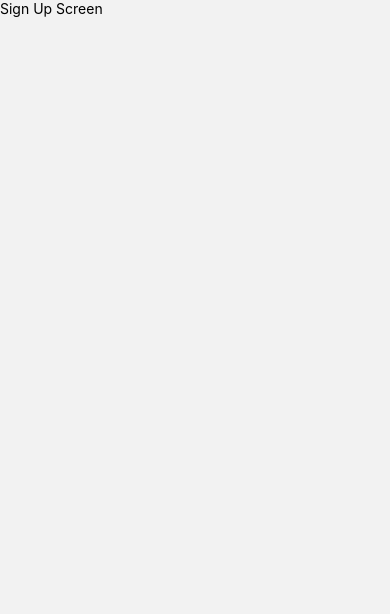
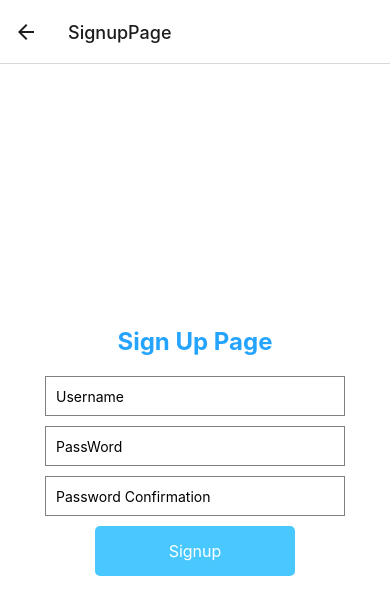
Before and after one commit to 2klips/PlanUp_front, a React Native app: screen /SignupPage in a window 390 px wide. Shown: the top 614 px of the page. Built offline with nearby package versions, Linux system fonts and the light colour scheme.

Commit message:
화면구성

```diff
--- a/App.js
+++ b/App.js
@@ -1,17 +1,16 @@
 import React from 'react';
-import {StyleSheet} from 'react-native';
 import { NavigationContainer } from '@react-navigation/native';
-import { createNativeStackNavigator } from '@react-navigation/native-stack';
 import AppNavigator from './src/navigation';
+import { AuthProvider } from './src/context/AuthContext';
 
 function App() {
-  return (
-    <NavigationContainer>
-      <AppNavigator />
-    </NavigationContainer>
-  );
+    return (
+        <AuthProvider>
+            <NavigationContainer>
+                <AppNavigator />
+            </NavigationContainer>
+        </AuthProvider>
+    );
 }
 
-const styles = StyleSheet.create({
-});
 export default App;
--- /dev/null
+++ b/src/context/AuthContext.js
@@ -0,0 +1,15 @@
+import React, { createContext, useState, useContext } from 'react';
+
+const AuthContext = createContext();
+
+export const AuthProvider = ({ children }) => {
+    const [isLoggedIn, setIsLoggedIn] = useState(false);
+
+    return (
+        <AuthContext.Provider value={{ isLoggedIn, setIsLoggedIn }}>
+            {children}
+        </AuthContext.Provider>
+    );
+};
+
+export const useAuth = () => useContext(AuthContext);
--- a/src/navigation/AuthNavigator.js
+++ b/src/navigation/AuthNavigator.js
@@ -8,8 +8,10 @@ const Stack = createNativeStackNavigator();
 function AuthNavigator() {
     return (
         <Stack.Navigator initialRouteName="LoginPage">
-            <Stack.Screen name="LoginPage" component={LoginPage} options={{ headerShown:false }}/>
-            <Stack.Screen name="SignupPage" component={SignupPage} options={{ headerShown:false }}/>
+            <Stack.Screen name="LoginPage" component={LoginPage} options={{ headerShown: true ,
+
+            }} />
+            <Stack.Screen name="SignupPage" component={SignupPage} options={{ headerShown: true }} />
         </Stack.Navigator>
     );
 }
--- a/src/navigation/MainNavigator.js
+++ b/src/navigation/MainNavigator.js
@@ -6,8 +6,8 @@ const Stack = createNativeStackNavigator();
 
 function MainNavigator() {
     return (
-        <Stack.Navigator initialRouteName="MainPage">
-            <Stack.Screen name="MainPage" component={MainPage} options={{ headerShown:false }}/>
+        <Stack.Navigator>
+            <Stack.Screen name="MainPage" component={MainPage} options={{ headerShown: false }} />
         </Stack.Navigator>
     );
 }
--- a/src/navigation/index.js
+++ b/src/navigation/index.js
@@ -1,12 +1,23 @@
 import React from 'react';
-import { NavigationContainer, StackRouter } from '@react-navigation/native';
+import { createNativeStackNavigator } from '@react-navigation/native-stack';
 import AuthNavigator from './AuthNavigator';
 import MainNavigator from './MainNavigator';
+import { useAuth } from '../context/AuthContext';
 
+const Stack = createNativeStackNavigator();
 
 function AppNavigator() {
-    const isLoggedIn = false;
-    return (isLoggedIn ? <MainNavigator /> : <AuthNavigator />);
+    const { isLoggedIn } = useAuth();
+
+    return (
+        <Stack.Navigator>
+            {isLoggedIn ? (
+                <Stack.Screen name="MainPage" component={MainNavigator} options={{ headerShown: false }} />
+            ) : (
+                <Stack.Screen name="Auth" component={AuthNavigator} options={{ headerShown: false }} />
+            )}
+        </Stack.Navigator>
+    );
 }
 
 export default AppNavigator;
--- a/src/pages/Login/LoginPage.js
+++ b/src/pages/Login/LoginPage.js
@@ -1,9 +1,10 @@
 import React from 'react';
-import { View, Button } from 'react-native';
+import { View, TextInput, TouchableOpacity, Text, StyleSheet } from 'react-native';
 import { useNavigation } from '@react-navigation/native';
+import { useAuth } from '../../context/AuthContext';
 
-function LoginPage() {
-    const navigation = useNavigation();
+function LoginPage({ navigation }) {
+    const { setIsLoggedIn } = useAuth();
 
     const goToMain = () => {
         console.log('Go to Main button pressed');
@@ -16,12 +17,66 @@ function LoginPage() {
     };
 
     return (
-        <View>
-            <Button title="Go to Main" onPress={goToMain} />
-            <Button title="Go to SignupPage" onPress={goToSignup} />
-            <Button title="Login" onPress={() => console.log('Login button pressed')} />
+        <View style={styles.container}>
+            <Text style={styles.title}>Login Page</Text>
+            <TextInput
+                placeholder="Username"
+                textAlign='center'
+                style={styles.textInput}
+            />
+            <TextInput
+                placeholder="Password"
+                textAlign='center'
+                style={styles.textInput}
+                secureTextEntry
+            />
+            <TouchableOpacity style={styles.button} onPress={goToMain}>
+                <Text style={styles.buttonText}>Go to Main</Text>
+            </TouchableOpacity>
+            <TouchableOpacity style={styles.button} onPress={goToSignup}>
+                <Text style={styles.buttonText}>Go to SignupPage</Text>
+            </TouchableOpacity>
+            <TouchableOpacity style={styles.button} onPress={() => setIsLoggedIn(true)}>
+                <Text style={styles.buttonText}>Login</Text>
+            </TouchableOpacity>
         </View>
     );
 }
 
+const styles = StyleSheet.create({
+    container: {
+        flex: 1,
+        backgroundColor: 'white',
+        alignItems: 'center',
+        justifyContent: 'center',
+    },
+    textInput: {
+        height: 40,
+        width: 300,
+        borderColor: 'gray',
+        borderWidth: 1,
+        marginBottom: 10,
+        paddingLeft: 10,
+    },
+    button: {
+        backgroundColor: '#49C8FF',
+        paddingVertical: 15,
+        paddingHorizontal: 30,
+        borderRadius: 5,
+        marginBottom: 5,
+        width: 200,
+    },
+    buttonText: {
+        color: 'white',
+        fontSize: 16,
+        textAlign: 'center',
+    },
+    title: {
+        fontSize: 24,
+        fontWeight: 'bold',
+        marginBottom: 20,
+        color: '#25A4FF'
+    },
+});
+
 export default LoginPage;
--- a/src/pages/Signup/SignUpPage.js
+++ b/src/pages/Signup/SignUpPage.js
@@ -1,12 +1,70 @@
 import React from 'react';
-import {View, Text} from 'react-native';
+import {View, Text, StyleSheet, TextInput, TouchableOpacity} from 'react-native';
 
 function SignupPage() {
+
+    const goToSignup = () => {
+        console.log('Signup button pressed');
+    }
     return (
-        <View>
-            <Text>Sign Up Screen</Text>
+        <View style={styles.container}>
+            <Text style={styles.title}>Sign Up Page</Text>
+            <TextInput
+                placeholder="Username"
+                textAlign='center'
+                style={styles.textInput}
+            />
+            <TextInput
+                placeholder="PassWord"
+                textAlign='center'
+                style={styles.textInput}
+            />
+            <TextInput
+                placeholder="Password Confirmation"
+                textAlign='center'
+                style={styles.textInput}
+            />
+            <TouchableOpacity style={styles.button} onPress={goToSignup}>
+                <Text style={styles.buttonText}>Signup</Text>
+            </TouchableOpacity>
         </View>
     );
 }
 
+const styles = StyleSheet.create({
+    container: {
+        flex: 1,
+        backgroundColor: 'white',
+        alignItems: 'center',
+        justifyContent: 'center',
+    },
+    textInput: {
+        height: 40,
+        width: 300,
+        borderColor: 'gray',
+        borderWidth: 1,
+        marginBottom: 10,
+        paddingLeft: 10,
+    },
+    button: {
+        backgroundColor: '#49C8FF',
+        paddingVertical: 15,
+        paddingHorizontal: 30,
+        borderRadius: 5,
+        marginBottom: 5,
+        width: 200,
+    },
+    buttonText: {
+        color: 'white',
+        fontSize: 16,
+        textAlign: 'center',
+    },
+    title: {
+        fontSize: 24,
+        fontWeight: 'bold',
+        marginBottom: 20,
+        color: '#25A4FF'
+    },
+});
+
 export default SignupPage;
```
Also changed, not shown: 1 other file (tests, documents, lock files or other folders).
